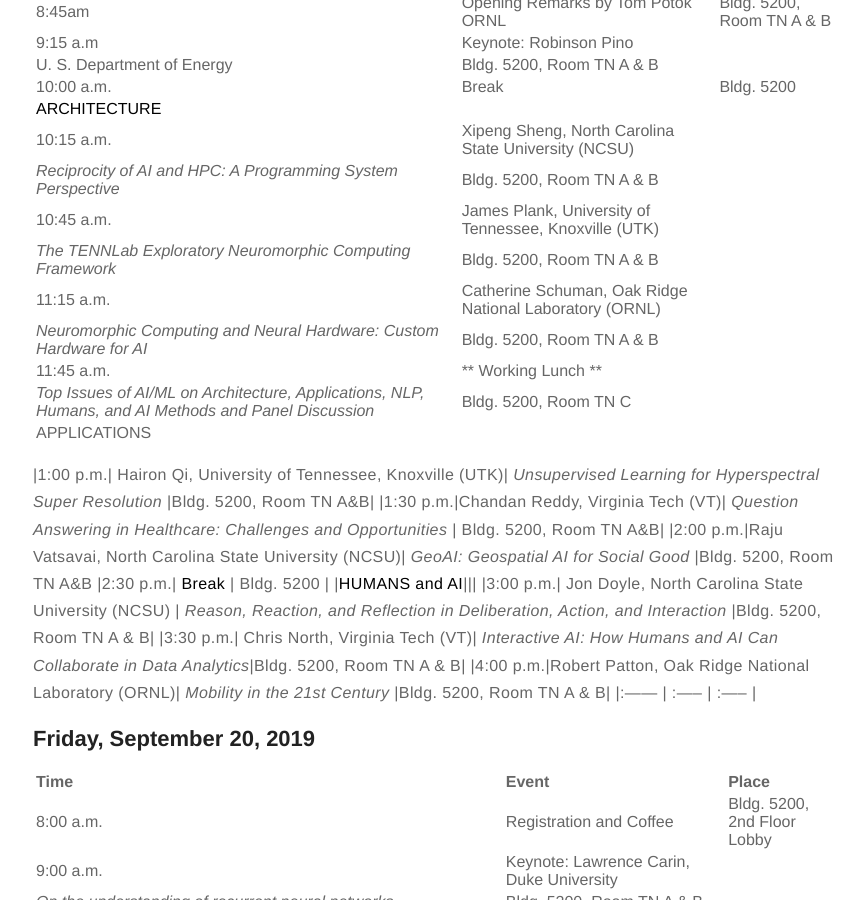
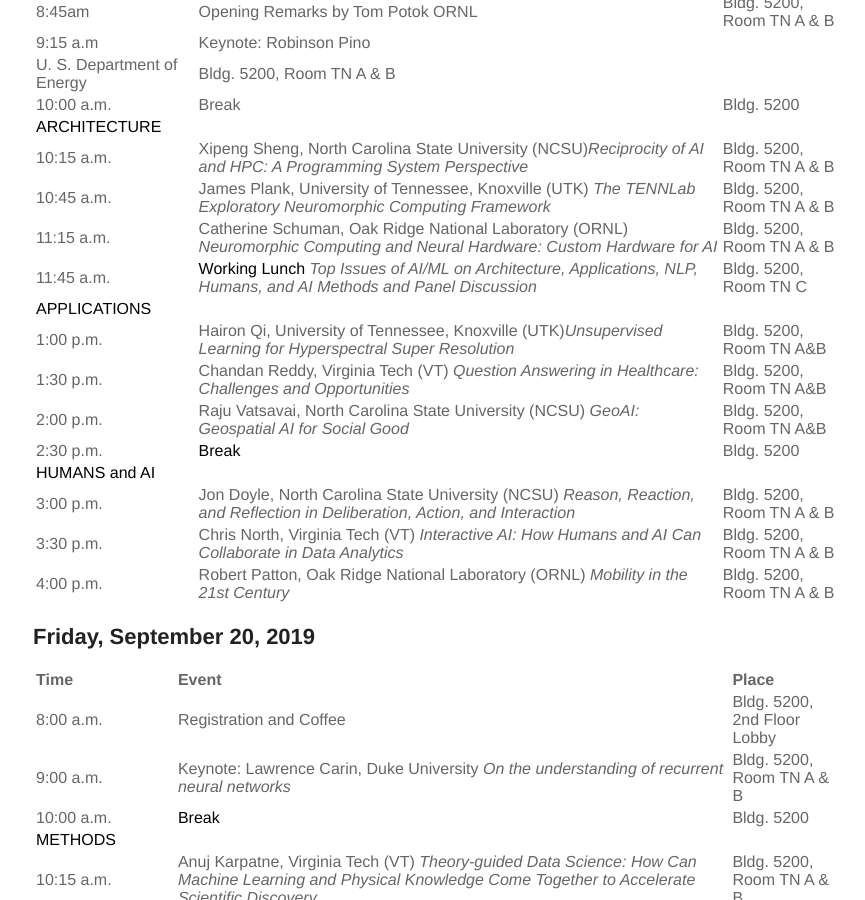
Before and after one commit to ornlcda/ornlaiws2019, a Jekyll site: the page built from program.md, in a window 1280 px wide and 900 px high, scrolled down 240 px. Shown: the whole window, without its empty margins (202-1067 px from the left). Built offline with Jekyll 4.4.1, drawn with Linux system fonts in a browser that asks for light colours; a style sheet for code colours, icons or effects is not loaded.

Commit message:
fixing some formatting problems

```diff
--- a/program.md
+++ b/program.md
@@ -13,68 +13,37 @@
 U. S. Department of Energy  | Bldg. 5200, Room TN A & B |
 | 10:00 a.m.| Break |	Bldg. 5200 |
 |**ARCHITECTURE**|||
-| 10:15 a.m.| Xipeng Sheng, North Carolina State University (NCSU)
-_Reciprocity of AI and HPC:  A Programming System Perspective_ | Bldg. 5200, Room TN A & B |
-| 10:45 a.m. | James Plank, University of Tennessee, Knoxville (UTK)
-*The TENNLab Exploratory Neuromorphic Computing Framework* | Bldg. 5200, Room TN A & B |
-| 11:15 a.m. | Catherine Schuman, Oak Ridge National Laboratory (ORNL)
-*Neuromorphic Computing and Neural Hardware: Custom Hardware for AI* | Bldg. 5200, Room TN A & B |
-| 11:45 a.m. | ** Working Lunch **
-*Top Issues of AI/ML on Architecture, Applications, NLP, Humans, and AI Methods and Panel Discussion* | Bldg. 5200, Room TN C |
-|APPLICATIONS|||
-|:------- |||
-
-|1:00 p.m.| Hairon Qi, University of Tennessee, Knoxville (UTK)|
-*Unsupervised Learning for Hyperspectral Super Resolution* |Bldg. 5200, Room TN A&B|
-|1:30 p.m.|Chandan Reddy, Virginia Tech (VT)|
-*Question Answering in Healthcare:  Challenges and Opportunities* | Bldg. 5200, Room TN A&B|
-|2:00 p.m.|Raju Vatsavai, North Carolina State University (NCSU)|
-*GeoAI:  Geospatial AI for Social Good* |Bldg. 5200, Room TN A&B
+| 10:15 a.m.| Xipeng Sheng, North Carolina State University (NCSU)_Reciprocity of AI and HPC:  A Programming System Perspective_ | Bldg. 5200, Room TN A & B |
+| 10:45 a.m. | James Plank, University of Tennessee, Knoxville (UTK) *The TENNLab Exploratory Neuromorphic Computing Framework* | Bldg. 5200, Room TN A & B |
+| 11:15 a.m. | Catherine Schuman, Oak Ridge National Laboratory (ORNL) *Neuromorphic Computing and Neural Hardware: Custom Hardware for AI* | Bldg. 5200, Room TN A & B |
+| 11:45 a.m. | **Working Lunch** *Top Issues of AI/ML on Architecture, Applications, NLP, Humans, and AI Methods and Panel Discussion* | Bldg. 5200, Room TN C |
+|**APPLICATIONS**|||
+|1:00 p.m.| Hairon Qi, University of Tennessee, Knoxville (UTK)*Unsupervised Learning for Hyperspectral Super Resolution* |Bldg. 5200, Room TN A&B|
+|1:30 p.m.|Chandan Reddy, Virginia Tech (VT) *Question Answering in Healthcare:  Challenges and Opportunities* | Bldg. 5200, Room TN A&B|
+|2:00 p.m.|Raju Vatsavai, North Carolina State University (NCSU) *GeoAI:  Geospatial AI for Social Good* |Bldg. 5200, Room TN A&B
 |2:30 p.m.|	**Break**	| Bldg. 5200 |
 |**HUMANS and AI**|||
-|3:00 p.m.| Jon Doyle, North Carolina State University (NCSU) |
-*Reason, Reaction, and Reflection in Deliberation, Action, and Interaction* |Bldg. 5200, Room TN A & B|
-|3:30 p.m.| Chris North, Virginia Tech (VT)|
-*Interactive AI:  How Humans and AI Can Collaborate in Data Analytics*|Bldg. 5200, Room TN A & B|
-|4:00 p.m.|Robert Patton, Oak Ridge National Laboratory (ORNL)|
-*Mobility in the 21st Century* |Bldg. 5200, Room TN A & B|
-|:------  | :-----     | :----- |
+|3:00 p.m.| Jon Doyle, North Carolina State University (NCSU) *Reason, Reaction, and Reflection in Deliberation, Action, and Interaction* |Bldg. 5200, Room TN A & B|
+|3:30 p.m.| Chris North, Virginia Tech (VT) *Interactive AI:  How Humans and AI Can Collaborate in Data Analytics*|Bldg. 5200, Room TN A & B|
+|4:00 p.m.|Robert Patton, Oak Ridge National Laboratory (ORNL) *Mobility in the 21st Century* |Bldg. 5200, Room TN A & B|
 
 ## Friday, September 20, 2019
 
 |Time    | Event    | Place  |
 |:------  | :-----     | :----- |
 |8:00 a.m.| Registration and Coffee | Bldg. 5200, 2nd Floor Lobby|
-|9:00 a.m. | Keynote:  Lawrence Carin, Duke University
-*On the understanding of recurrent neural networks*|Bldg. 5200, Room TN A & B|
+|9:00 a.m. | Keynote:  Lawrence Carin, Duke University *On the understanding of recurrent neural networks*|Bldg. 5200, Room TN A & B|
 |10:00 a.m.| **Break**	|Bldg. 5200|
 |**METHODS**|||
-|10:15 a.m.|Anuj Karpatne, Virginia Tech (VT)
-*Theory-guided Data Science:  How Can Machine Learning and Physical Knowledge Come Together to Accelerate Scientific Discovery* |Bldg. 5200, Room TN A & B|
-|10:45 a.m.|Haesun Park, Georgia Institute of Technology (GATech)
-*Semi-supervised Multi-view Clustering of Hypergraphs* |Bldg. 5200, Room TN A & B|
-|11:15 a.m.| Le Song, Georgia Institute of Technology (GATech)
-*Can Graph Neural Networks Help Logic Reasoning*|Bldg. 5200, Room TN A & B|
+|10:15 a.m.|Anuj Karpatne, Virginia Tech (VT) *Theory-guided Data Science:  How Can Machine Learning and Physical Knowledge Come Together to Accelerate Scientific Discovery* |Bldg. 5200, Room TN A & B|
+|10:45 a.m.|Haesun Park, Georgia Institute of Technology (GATech) *Semi-supervised Multi-view Clustering of Hypergraphs* |Bldg. 5200, Room TN A & B|
+|11:15 a.m.| Le Song, Georgia Institute of Technology (GATech) *Can Graph Neural Networks Help Logic Reasoning*|Bldg. 5200, Room TN A & B|
 |11:45 a.m.| **Break**	|Bldg. 5200, Room TN A & B|
-
 |**INFORMATION and NLP**|||
-|12:00 p.m.|Yangfeng Ji, Virginia Tech (VT)
-*Building Robust and Interpretable Neural Models for Natural Language Understanding* |Bldg. 5200, Room TN A & B|
-|1:00 p.m.|Vincente Ordonez-Roman, Virginia Tech (VT)
-*Building Fair and Robust Representations for Vision and Language* |Bldg. 5200, Room TN A & B|
-|1:30 p.m.|Guillermo Sapiro, Duke University
-*An Information Theory Approach to Information Obfuscation*|Bldg. 5200, Room TN A & B|
-|2:00 p.m.| Vahid Tarokh, Duke University
-*Fisher Inspired Approach to Representation, Modeling, Inference, and Prediction* |Bldg. 5200, Room TN A & B|
-|2:30pm| Dave Womble, Oak Ridge National Laboratory (ORNL)
-*An Overview of the AI Initiative and the AI Strategy at ORNL* |Bldg. 5200, Room TN A & B|
+|12:00 p.m.|Yangfeng Ji, Virginia Tech (VT) *Building Robust and Interpretable Neural Models for Natural Language Understanding* |Bldg. 5200, Room TN A & B|
+|1:00 p.m.|Vincente Ordonez-Roman, Virginia Tech (VT) *Building Fair and Robust Representations for Vision and Language* |Bldg. 5200, Room TN A & B|
+|1:30 p.m.|Guillermo Sapiro, Duke University *An Information Theory Approach to Information Obfuscation*|Bldg. 5200, Room TN A & B|
+|2:00 p.m.| Vahid Tarokh, Duke University *Fisher Inspired Approach to Representation, Modeling, Inference, and Prediction* |Bldg. 5200, Room TN A & B|
+|2:30pm| Dave Womble, Oak Ridge National Laboratory (ORNL) *An Overview of the AI Initiative and the AI Strategy at ORNL* |Bldg. 5200, Room TN A & B|
 |3:00 p.m.| Closing Remarks by Tom Potok| Bldg. 5200, Room TN A & B|
 |3:30 p.m.| **Adjourn** ||
-
-
-
-
-
-
-
-|:------  | :-----     | :----- |
```
